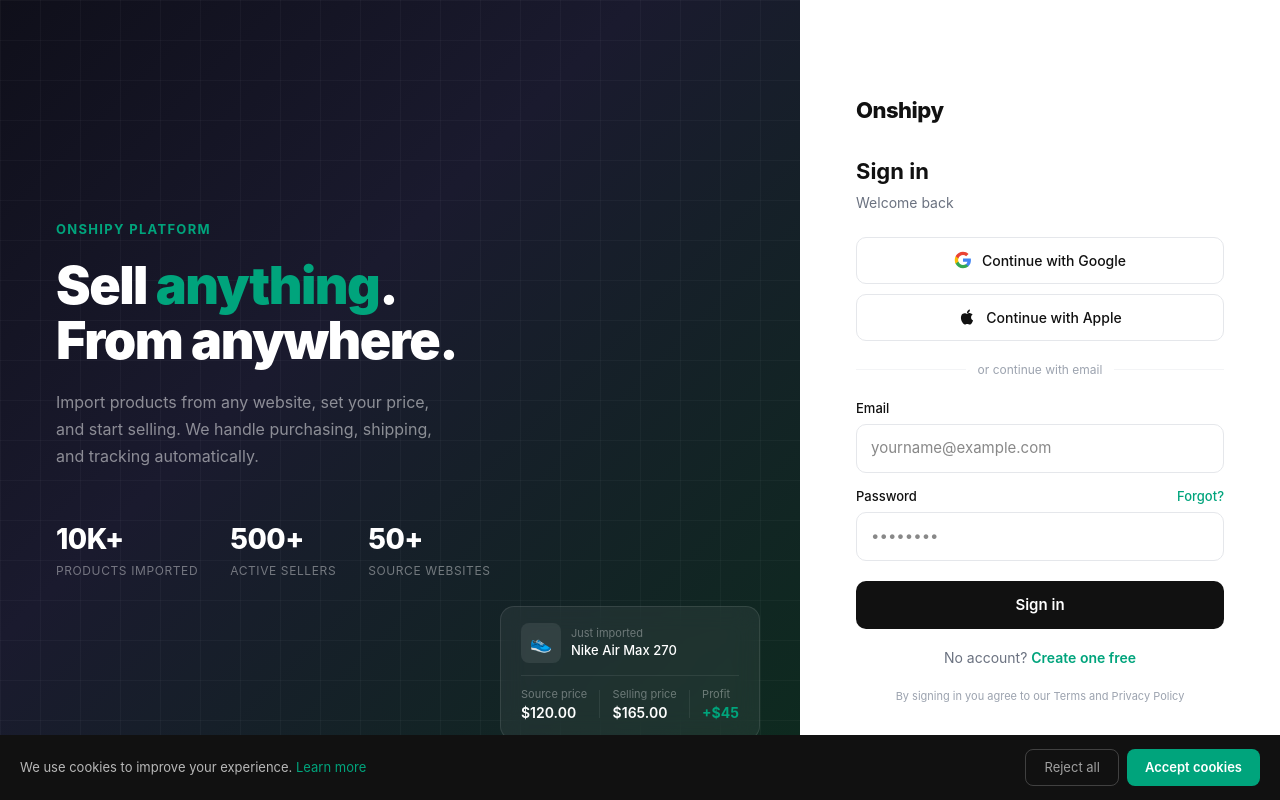
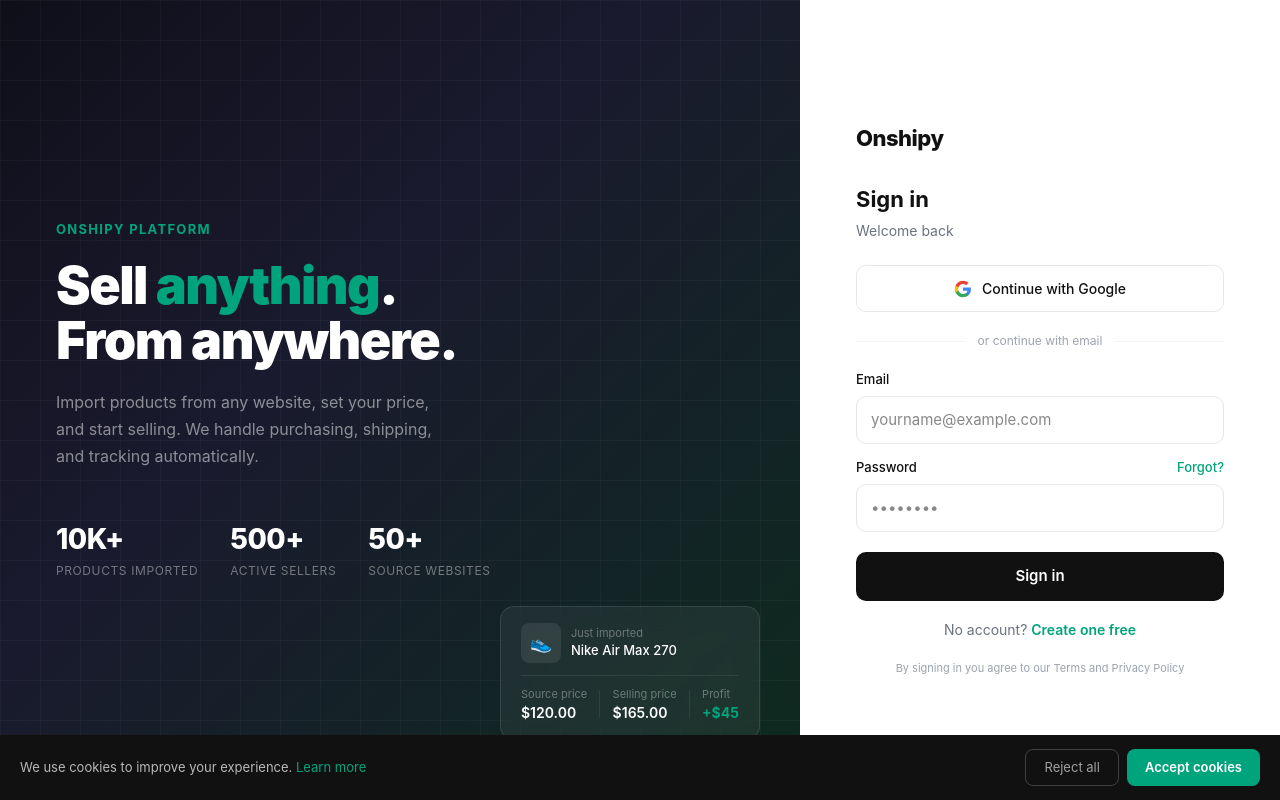
Before and after one commit to victorabuchi/onshipy, a Next.js app in the folder onshipy-frontend/: page /login in a window 1280 px wide. Built offline with nearby package versions, Linux system fonts and the light colour scheme; no server answers.

Commit message:
fix: remove Apple button, fix Google button

```diff
--- a/onshipy-frontend/pages/login.js
+++ b/onshipy-frontend/pages/login.js
@@ -347,13 +347,6 @@ export default function Login() {
               Continue with Google
             </button>
 
-            <button className="social-btn" onClick={() => alert('Apple sign-in requires Apple Developer account ($99/year). Coming soon.')}>
-              <svg width="18" height="18" viewBox="0 0 24 24" fill="#111">
-                <path d="M18.71 19.5c-.83 1.24-1.71 2.45-3.05 2.47-1.34.03-1.77-.79-3.29-.79-1.53 0-2 .77-3.27.82-1.31.05-2.3-1.32-3.14-2.53C4.25 17 2.94 12.45 4.7 9.39c.87-1.52 2.43-2.48 4.12-2.51 1.28-.02 2.5.87 3.29.87.78 0 2.26-1.07 3.8-.91.65.03 2.47.26 3.64 1.98-.09.06-2.17 1.28-2.15 3.81.03 3.02 2.65 4.03 2.68 4.04-.03.07-.42 1.44-1.38 2.83M13 3.5c.73-.83 1.94-1.46 2.94-1.5.13 1.17-.34 2.35-1.04 3.19-.69.85-1.83 1.51-2.95 1.42-.15-1.15.41-2.35 1.05-3.11z"/>
-              </svg>
-              Continue with Apple
-            </button>
-
             <div className="divider">
               <div className="divider-line" />
               <span className="divider-text">or continue with email</span>
```
